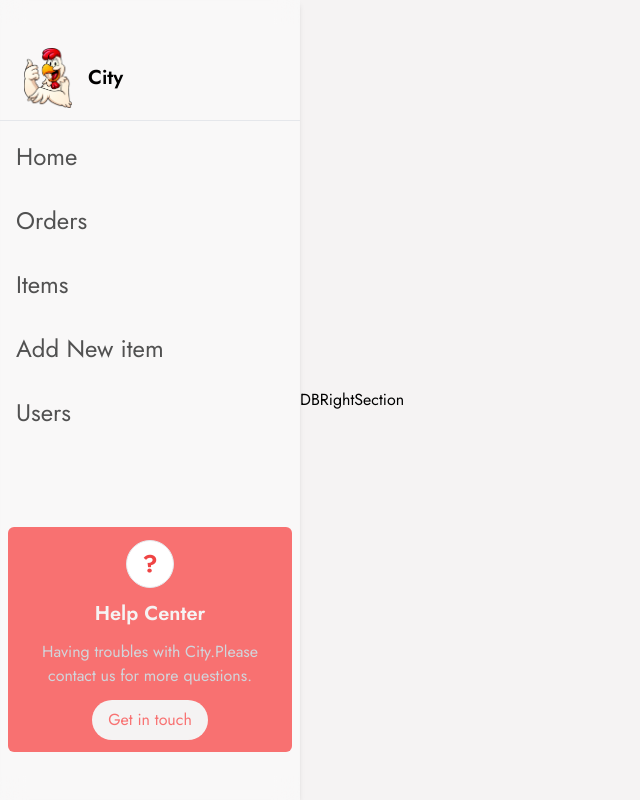
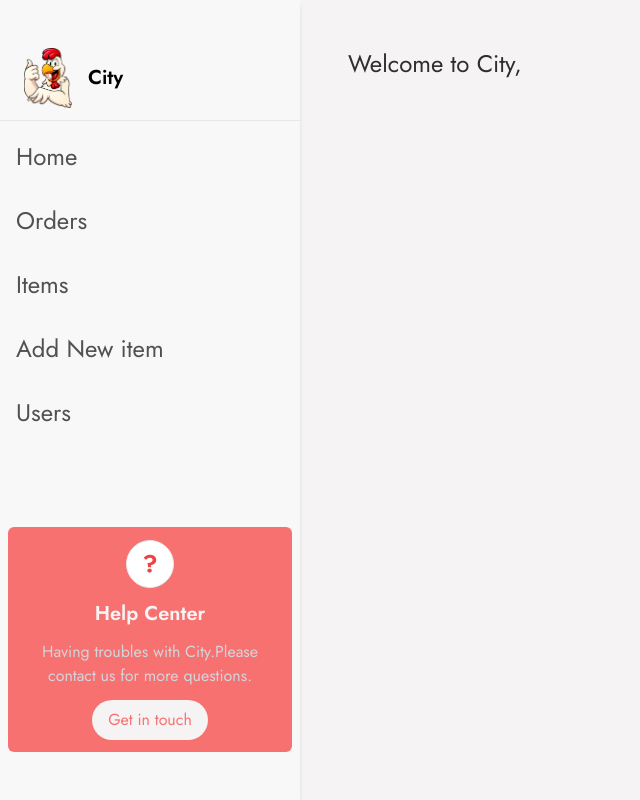
Before and after one commit to VoiculescuMadalin01/fullstack_food_app_reactjs, a React (Create React App) app in the folder client/: page /dashboard in a window 1280 px wide. Shown: the whole page, without its empty margins (0-640 px from the left). Built offline with nearby package versions, Linux system fonts and the light colour scheme; no server answers.

Commit message:
started dashboard header

```diff
--- /dev/null
+++ b/client/src/components/DBHeader.jsx
@@ -0,0 +1,18 @@
+import React from "react";
+import {useSelector} from "react-redux";
+
+function DBHeader() {
+    const user = useSelector((state) => state.user);
+    return (
+        <div className="w-full flex items-center justify-between gap-3">
+            <p className="text-2xl text-headingColor">
+                Welcome to City,
+                {user?.name && (
+                    <span className="block text-base text-gray-500">{`Hello    ${user?.name}...!`}</span>
+                )}
+            </p>
+        </div>
+    );
+}
+
+export default DBHeader;
--- a/client/src/components/DBRightSection.jsx
+++ b/client/src/components/DBRightSection.jsx
@@ -1,7 +1,12 @@
 import React from "react";
+import DBHeader from "./DBHeader";
 
 function DBRightSection() {
-    return <div>DBRightSection</div>;
+    return (
+        <div className="flex flex-col py-12 px-12 flex-1 h-full">
+            <DBHeader />
+        </div>
+    );
 }
 
 export default DBRightSection;
--- a/client/src/components/index.js
+++ b/client/src/components/index.js
@@ -4,3 +4,4 @@ export {default as Alert} from "./Alert";
 export {default as Header} from "./Header";
 export {default as DBLeftSection} from "./DBLeftSection";
 export {default as DBRightSection} from "./DBRightSection";
+export {default as DBHeader} from "./DBHeader";
```
